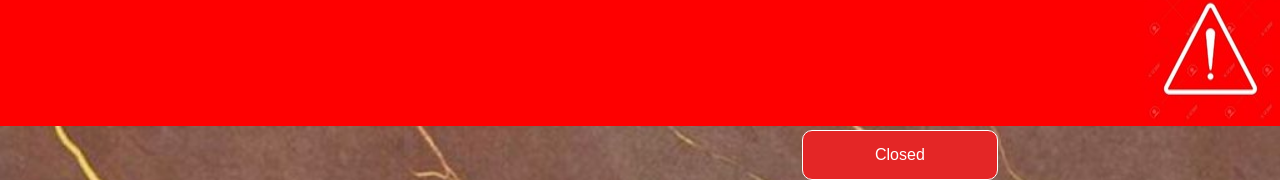
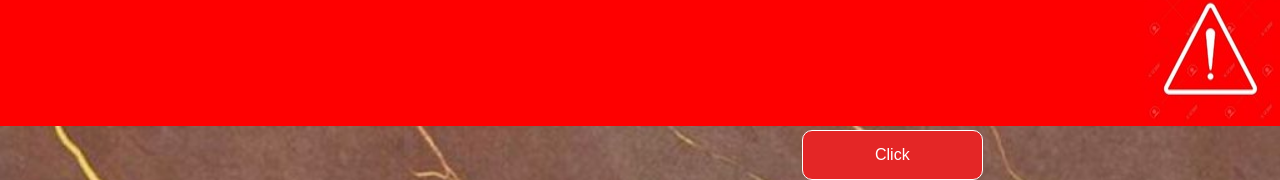
Before and after one commit to cuellogabriel/LaCasaDeTeSuipa.github.io, a plain HTML site: page index.html in a window 1280 px wide. Shown: the part 674-854 px from the top of the page. Drawn offline with Linux system fonts and the light colour scheme.

```diff
--- a/index.html
+++ b/index.html
@@ -34,7 +34,7 @@
         </div>
     </section>
     <img class="alert" src="Pictures/desktop.JPG" alt="">
-  <button id="backButton">Closed</button>
+  <button id="backButton">Click</button>
     <footer>
         <div class="footer-logo"><img class="logoTe" src="Pictures/logoTe.png" alt=""></div>
         <div class="footer-description">Casa De Te</div>
```
